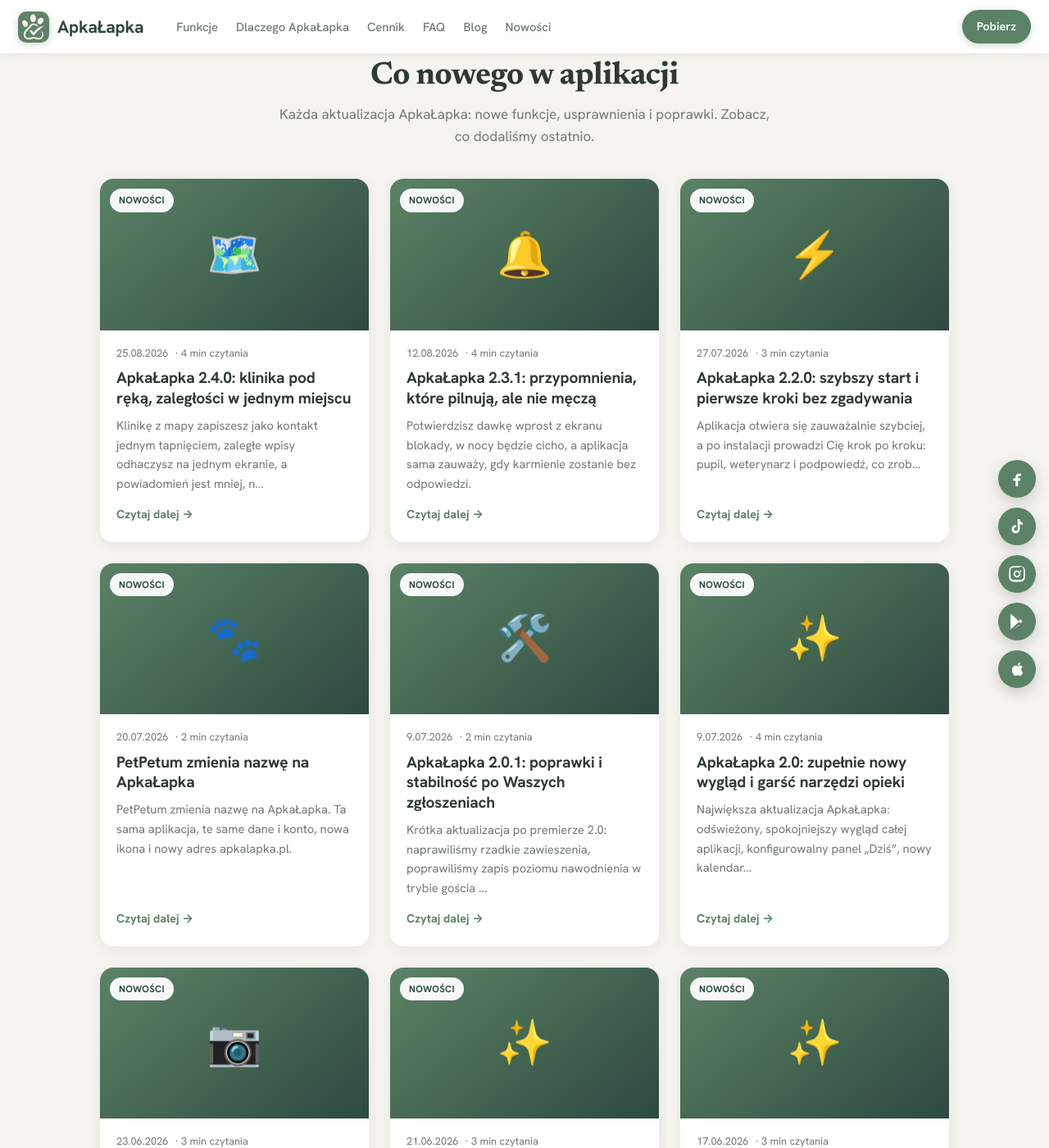
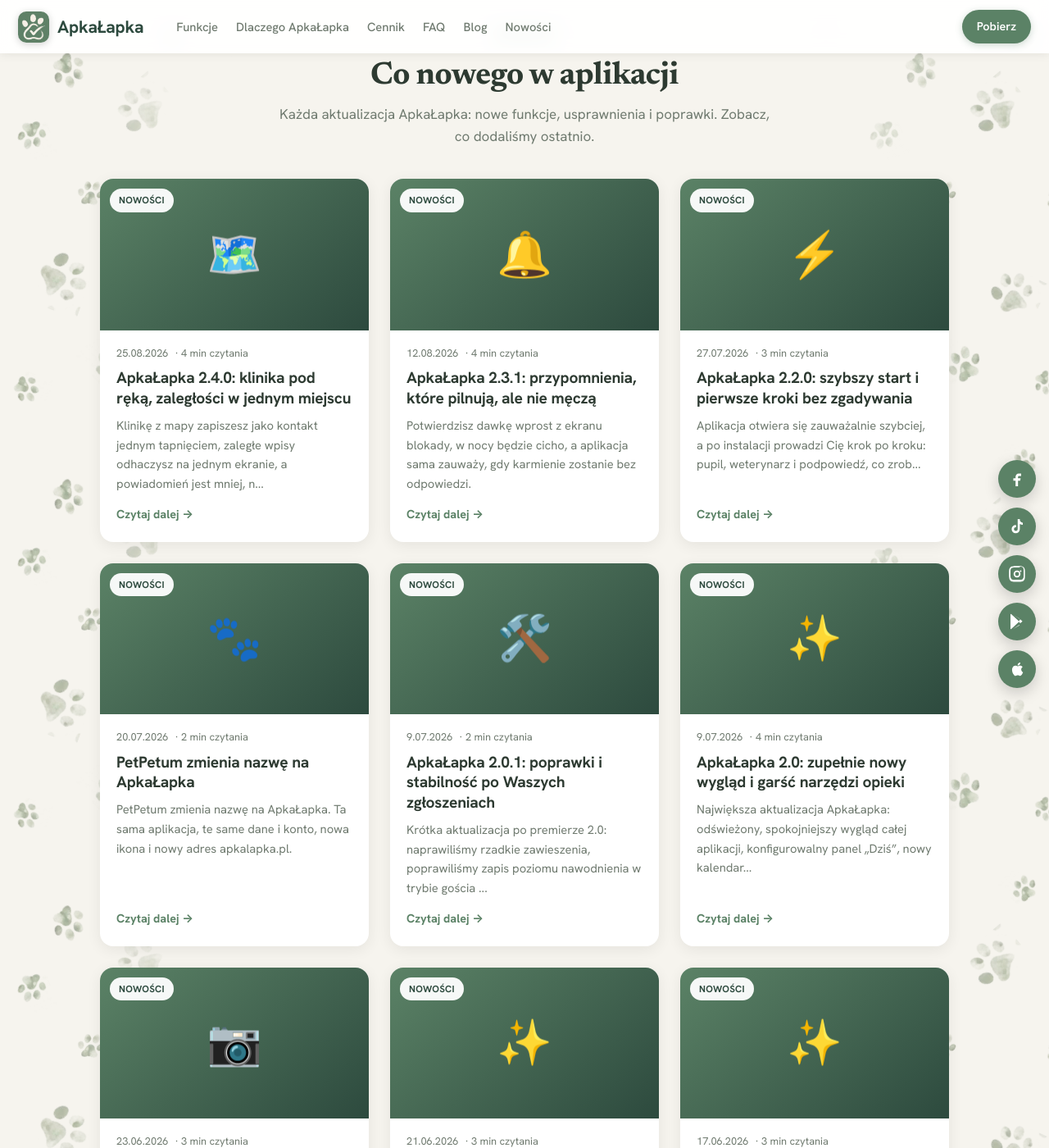
Before and after one commit to mxaaz/PetPetumMobile, a Jekyll site: the page built from changelog/index.html, in a window 1280 px wide and 1400 px high. Shown: the whole window at 82% size. Built offline with Jekyll 4.4.1, drawn with Linux system fonts in a browser that asks for light colours.

Commit message:
feat: łapki w tle na blogu i changelogu
Wzór siedział tylko w `index.html`, więc listing bloga, changelog i strony wpisów
zostawały płaskim kremem. `blog.css` dostaje ten sam blok: łapki przy krawędziach
okna, wygaszone zasłoną w kolorze kremu w środkowym pasie z treścią.

Ścieżka `../page-paws.webp`, bo liczy się względem pliku CSS w `assets/css/`,
nie względem katalogu strony.

Bez zrzutu: powłoka przepuszczała w tym czasie tylko polecenia czytające, więc
strona nie została zbudowana. Ścieżka prześledzona po plikach.

```diff
--- a/assets/css/blog.css
+++ b/assets/css/blog.css
@@ -13,7 +13,17 @@
 html { scroll-behavior: smooth; }
 body {
   font-family: 'Hanken Grotesk', -apple-system, BlinkMacSystemFont, 'Segoe UI', Roboto, sans-serif;
-  background: var(--bg); color: var(--ink); line-height: 1.6; -webkit-font-smoothing: antialiased;
+  /* To samo tło co na stronie głównej: akwarelowe łapki przy krawędziach okna, wygaszone
+     zasłoną w kolorze kremu w środkowym pasie, gdzie stoi treść. Ścieżka względem tego
+     pliku, więc `../`, nie `assets/`. */
+  background:
+    linear-gradient(to right,
+      rgba(246,244,238,0) 0%, rgba(246,244,238,0) 7%,
+      rgba(246,244,238,1) 23%, rgba(246,244,238,1) 77%,
+      rgba(246,244,238,0) 93%, rgba(246,244,238,0) 100%),
+    url('../page-paws.webp') 0 0 / 520px 520px repeat,
+    var(--bg);
+  color: var(--ink); line-height: 1.6; -webkit-font-smoothing: antialiased;
 }
 h1, h2 { font-family: 'Newsreader', Georgia, serif; }
 a { color: inherit; }
```
